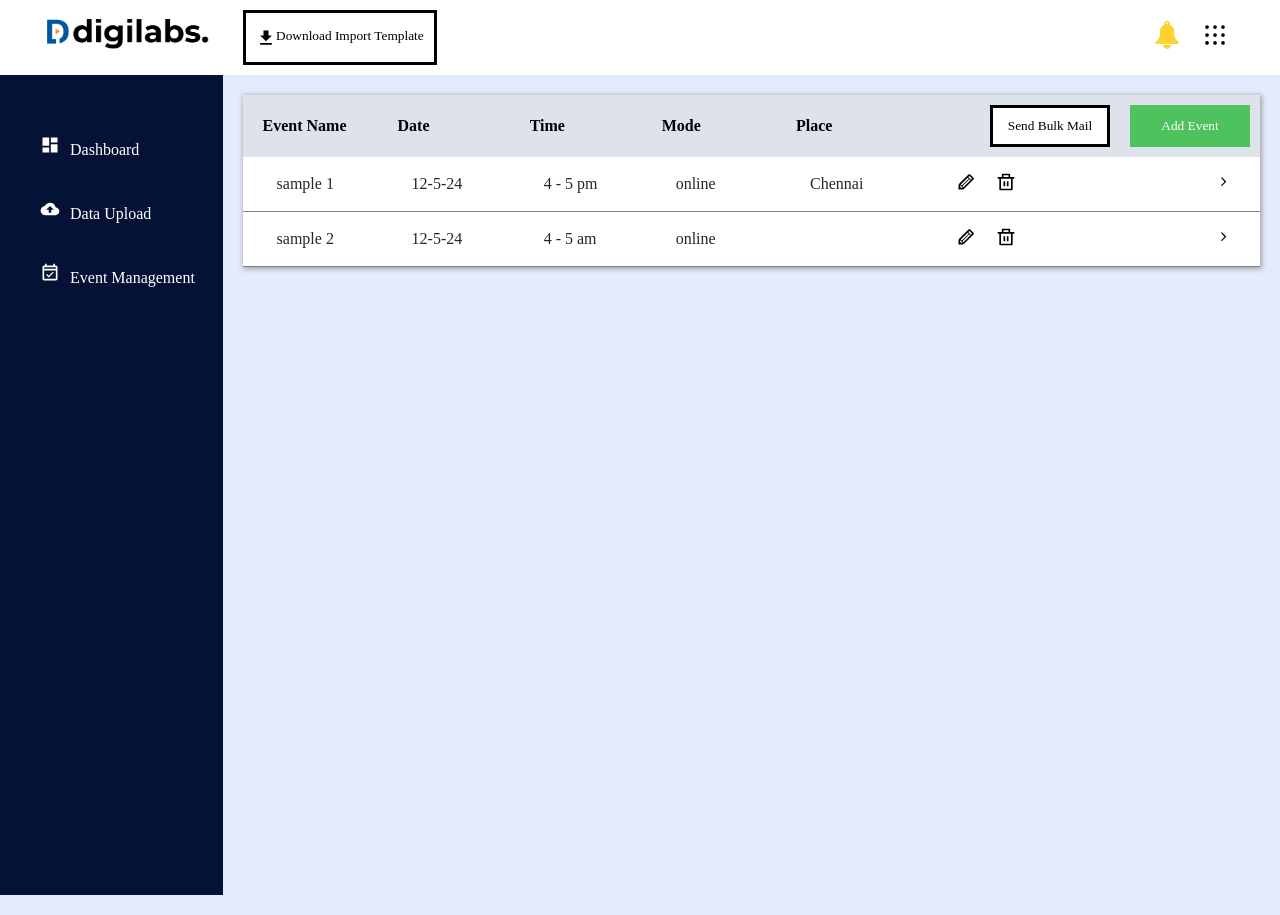
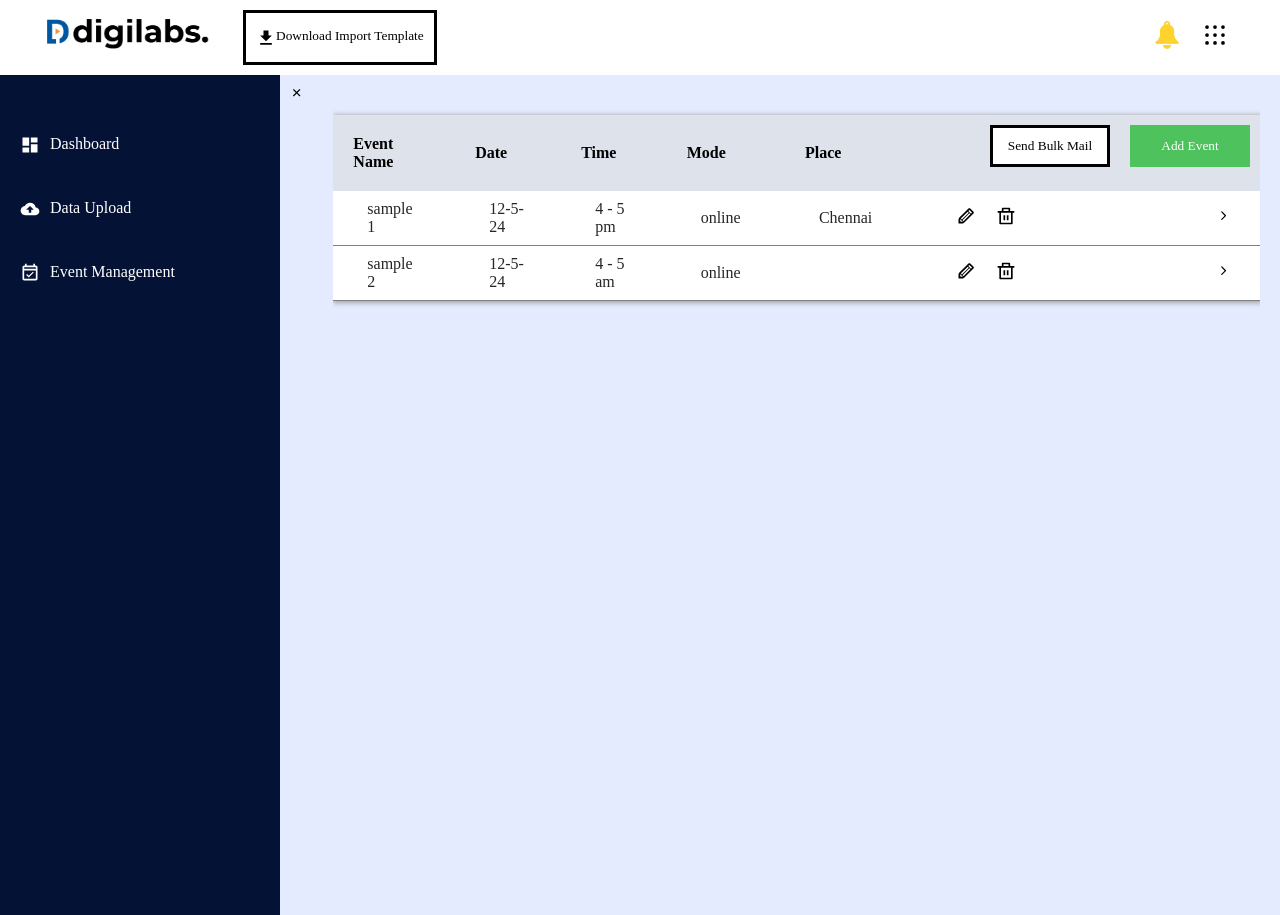
Before and after one commit to Mithileshkumaar/digilabs, a React (Create React App) app: page /eventmanagement in a window 1280 px wide. Built offline with nearby package versions, Linux system fonts and the light colour scheme; a web font is replaced by a local one.

Commit message:
functionalities added

```diff
--- a/src/components/css/sidebar.css
+++ b/src/components/css/sidebar.css
@@ -5,12 +5,14 @@
       color: white;
       padding-top: 20px;
       position: relative;
-      overflow-x: hidden;
+      overflow-x: 10px;
 
 }
 
+
+
 .items {
-      padding: 20px 30px;
+      padding: 20px 10px;
 }
 
 li:hover {
--- a/src/components/sidebar.jsx
+++ b/src/components/sidebar.jsx
@@ -2,27 +2,46 @@ import './css/sidebar.css';
 import { MdDashboard } from "react-icons/md";
 import { IoMdCloudUpload } from "react-icons/io";
 import { MdOutlineEventAvailable } from "react-icons/md";
+import { Link } from "react-router-dom";
+
 
 function Sidebar() {
       return (
             <div className="sidebar">
-                  <li className='items'>
-                        <a>
+                  <li className='items' style={{ display: 'flex' }}>
+                        <Link to=''>
                               <MdDashboard style={{ fontSize: '20px', padding: '0px 10px' }} />
-                              Dashboard
-                        </a>
+
+                        </Link>
+                        Dashboard
                   </li>
-                  <li className='items'>
-                        <a href='/dataupload'>
-                              <span>
+                  <li className='items' >
+                        <Link to='/dataupload' style={{ display: 'flex' }}>
+                              <div>
                                     <IoMdCloudUpload style={{ fontSize: '20px', padding: '0px 10px' }} />
-                              </span>
-                              Data Upload
-                        </a>
+
+                              </div>
+                              <div>
+                                    Data Upload
+                              </div>
+
+                        </Link>
+
+
+
                   </li>
-                  <li className='items'>
-                        <MdOutlineEventAvailable style={{ fontSize: '20px', padding: '0px 10px' }} />
-                        <a href='/eventmanagement'>Event Management</a>
+                  <li className='items' >
+                        <Link to='/eventmanagement' style={{ display: 'flex' }}>
+                              <div>
+                                    <MdOutlineEventAvailable style={{ fontSize: '20px', padding: '0px 10px' }} />
+
+                              </div>
+                              <div>
+                                    Event Management
+
+                              </div>
+                        </Link>
+
                   </li>
             </div>
       );
--- a/src/index.js
+++ b/src/index.js
@@ -14,10 +14,10 @@ export default function App() {
 
 
 
-        <Route path="/" element={<Login />} />
-        <Route path="/dataupload" element={<DataUpload />} />
-        <Route path="/eventmanagement" element={<EventManagement />} />
-        <Route path="/college" element={<College />} />
+        <Route path="/" activeClassName="selected" element={<Login />} />
+        <Route path="/dataupload" activeClassName="selected" element={<DataUpload />} />
+        <Route path="/eventmanagement" activeClassName="selected" element={<EventManagement />} />
+        <Route path="/college" activeClassName="selected" element={<College />} />
 
 
 
--- a/src/pages/colleges.jsx
+++ b/src/pages/colleges.jsx
@@ -41,12 +41,12 @@ function DataUpload() {
       const [open, setOpen] = useState(false);
       const [tableContents, setTableContents] = useState([
             {
-                  College: 'College 1',
+                  College: 'Sample Students name 1',
                   students: 11,
                   import: 'Import File',
             },
             {
-                  College: 'College 2',
+                  College: 'Sample Students name 2',
                   students: 121,
                   import: 'Import File',
             }
--- a/src/pages/css/dataupload.css
+++ b/src/pages/css/dataupload.css
@@ -8,6 +8,7 @@
       margin: 20px 20px;
       text-align: center;
       width: 100%;
+      overflow-x: auto;
 }
 
 th {
@@ -36,6 +37,9 @@ td {
 }
 
 table {
+      width: 100%;
+      border-collapse: collapse;
+      color: #262626;
       box-shadow: 1px 1px 5px 1px rgb(162, 163, 163);
 }
 
@@ -48,18 +52,7 @@ table {
 @media only screen and (max-width: 768px) {
       .dataupload-content {
             margin: 10px;
-      }
+            overflow-x: 10px;
 
-      th,
-      td {
-            padding: 10px;
-      }
-
-      .heading {
-            padding: 15px;
-      }
-
-      .heading button {
-            margin: 5px;
       }
 }
--- a/src/pages/css/eventmanagement.css
+++ b/src/pages/css/eventmanagement.css
@@ -8,12 +8,13 @@
       margin: 20px 20px;
       text-align: center;
       width: 100%;
+      overflow-x: auto;
+
 }
 
 .heading {
       background-color: #DDE2EB;
       color: #545454;
-
 }
 
 .heading button {
@@ -24,8 +25,6 @@ th {
       color: black;
       text-align: center;
       padding: 0px 24px;
-
-
 }
 
 table {
@@ -34,22 +33,17 @@ table {
       color: #262626;
       box-shadow: 1px 1px 5px 1px rgb(162, 163, 163);
 
+
 }
 
 td {
       background-color: #fff;
-
-
-
-
 }
 
-
-@media only screen and (max-width: 600px) {
+@media only screen and (max-width: 768px) {
       .eventmanagement-content {
             margin: 10px;
+            overflow-x: auto;
 
       }
-
-
 }
--- a/src/pages/data_upload.jsx
+++ b/src/pages/data_upload.jsx
@@ -1,6 +1,7 @@
 import React, { useState } from 'react';
 import Navbar from '../components/navbar';
 import './css/dataupload.css';
+import { Link } from "react-router-dom";
 import Sidebar from '../components/sidebar';
 import { TiPencil } from "react-icons/ti";
 import { RiDeleteBinLine } from "react-icons/ri";
@@ -8,6 +9,8 @@ import { IoIosArrowForward } from "react-icons/io";
 import { RiExpandUpDownFill } from "react-icons/ri";
 import Modal from "../components/modal";
 import { IoMdClose } from "react-icons/io";
+import { GrMenu } from "react-icons/gr";
+import { IoCloseSharp } from "react-icons/io5";
 
 function DataUpload() {
       const [CollegeName, setCollegeName] = useState('');
@@ -26,6 +29,11 @@ function DataUpload() {
             }
             return true;
       }
+      const [isSidebarOpen, setIsSidebarOpen] = useState(true);
+
+      const toggleSidebar = () => {
+            setIsSidebarOpen(!isSidebarOpen);
+      };
 
       function handleSaveCollege() {
             if (validate()) {
@@ -63,15 +71,29 @@ function DataUpload() {
             setCollegeName('');
             setStudents('');
       };
+      const handleDelete = (index) => {
+            const updatedTablecontent = [...tableContents]
+            updatedTablecontent.splice(index, 1);
+            setTableContents(updatedTablecontent)
 
+
+      }
       return (
             <div className="Dataupload">
                   <Navbar />
                   <div className='content'>
-                        <div className='sidebar'>
-                              <Sidebar />
-                        </div>
-                        <div className='dataupload-content'>
+                        {isSidebarOpen && (
+                              <div className='sidebar'>
+                                    <Sidebar />
+                              </div>
+
+                        )}
+                        <button className="toggle-button" onClick={toggleSidebar} style={{ textAlign: 'start', height: '40px', border: 'none', backgroundColor: '#E4EBFF' }} >
+                              {isSidebarOpen ? <IoCloseSharp /> : <GrMenu />}
+                        </button>
+                        <div className='dataupload-content' style={{ paddingTop: '20px' }}>
+
+
                               <table>
                                     <thead>
                                           <tr className='heading'>
@@ -118,14 +140,15 @@ function DataUpload() {
                                                                   <button style={{ border: 'none' }}>
                                                                         <TiPencil style={{ fontSize: '20px' }} />
                                                                   </button>
-                                                                  <button style={{ border: 'none' }}>
+                                                                  <button style={{ border: 'none' }} onClick={handleDelete}>
                                                                         <RiDeleteBinLine style={{ fontSize: '20px' }} />
                                                                   </button>
                                                             </td>
                                                             <td style={{ textAlign: 'end', paddingRight: "20px" }}>
-                                                                  <button style={{ border: 'none' }}>
+                                                                  <Link to="/college">  <button style={{ border: 'none' }}>
                                                                         <IoIosArrowForward />
                                                                   </button>
+                                                                  </Link>
                                                             </td>
                                                       </tr>
                                                 </React.Fragment>
--- a/src/pages/event_management.jsx
+++ b/src/pages/event_management.jsx
@@ -7,6 +7,8 @@ import { RiDeleteBinLine } from "react-icons/ri";
 import { IoIosArrowForward } from "react-icons/io";
 import Modal from "../components/modal";
 import { IoMdClose } from "react-icons/io";
+import { GrMenu } from "react-icons/gr";
+import { IoCloseSharp } from "react-icons/io5";
 
 function EventManagement() {
       const [EventName, setEventName] = useState('');
@@ -16,6 +18,8 @@ function EventManagement() {
       const [place, setPlace] = useState('');
       const [error, setError] = useState('');
       const [open, setOpen] = useState(false);
+      // const [editMode, setEditMode] = useState(false);
+      // const [editIndex, setEditIndex] = useState(null);
       const [tableContents, setTableContents] = useState([
             {
                   EventName: 'sample 1',
@@ -33,6 +37,11 @@ function EventManagement() {
                   btn: 'btn'
             }
       ]);
+      const [isSidebarOpen, setIsSidebarOpen] = useState(true);
+
+      const toggleSidebar = () => {
+            setIsSidebarOpen(!isSidebarOpen);
+      };
 
       const handleClose = () => {
             setOpen(false);
@@ -84,15 +93,58 @@ function EventManagement() {
                   setPlace('');
             }
       }
+      const handleDelete = (index) => {
+            const updatedTableContents = [...tableContents];
+            updatedTableContents.splice(index, 1);
+            setTableContents(updatedTableContents);
+      };
+      // const handleEdit = (index) => {
+      //       setEventName(tableContents[index].EventName);
+      //       setDate(tableContents[index].date);
+      //       setTime(tableContents[index].time);
+      //       setMode(tableContents[index].mode);
+      //       setPlace(tableContents[index].place);
+      //       setEditMode(true);
+      //       setEditIndex(index);
+      //       handleOpen(); // Open the modal for editing
+      // };
+      // const handleSaveEdit = () => {
+      //       const updatedTableContents = [...tableContents];
+      //       updatedTableContents[editIndex] = {
+      //             EventName,
+      //             date,
+      //             time,
+      //             mode,
+      //             place,
+      //       };
+      //       setTableContents(updatedTableContents);
+      //       handleClose();
+      //       setEventName('');
+      //       setDate('');
+      //       setTime('');
+      //       setMode('');
+      //       setPlace('');
+      //       setEditMode(false);
+      // };
 
       return (
             <div className="eventmanagement">
                   <Navbar />
+
                   <div className='content'>
-                        <div className='sidebar'>
-                              <Sidebar />
-                        </div>
-                        <div className='eventmanagement-content'>
+
+                        {isSidebarOpen && (
+                              <div className='sidebar'>
+                                    <Sidebar />
+                              </div>
+                        )}
+                        <button className="toggle-button" onClick={toggleSidebar} style={{ textAlign: 'start', height: '40px', border: 'none', backgroundColor: '#E4EBFF' }} >
+                              {isSidebarOpen ? <IoCloseSharp /> : <GrMenu />}
+
+                        </button>
+                        <div className='eventmanagement-content' style={{ paddingTop: '20px' }}
+                        >
+
                               <table>
                                     <thead>
                                           <tr className='heading'>
@@ -173,17 +225,31 @@ function EventManagement() {
                                                             <td style={{ width: '70px' }}>{item.time}</td>
                                                             <td style={{ width: '70px' }}>{item.mode}</td>
                                                             <td style={{ width: '70px' }}>{item.place}</td>
-                                                            <td style={{ display: 'flex' }}><button style={{ border: 'none' }}>  <TiPencil style={{ fontSize: '20px' }} /></button>
-                                                                  <button style={{ border: 'none' }}><RiDeleteBinLine style={{ fontSize: '20px' }} /></button>
+                                                            <td style={{ display: 'flex' }}>
+                                                                  <button style={{ border: 'none' }}
+                                                                  // onClick={() => handleEdit(index)}
+                                                                  >
+                                                                        <TiPencil style={{ fontSize: '20px' }} />
+                                                                  </button>
+                                                                  <button style={{ border: 'none' }} onClick={() => handleDelete(index)}>
+                                                                        <RiDeleteBinLine style={{ fontSize: '20px' }} />
+                                                                  </button>
                                                             </td>
-                                                            <td style={{ textAlign: 'end', paddingRight: "20px", }}><button style={{ border: 'none' }}><IoIosArrowForward /></button></td>
+                                                            <td style={{ textAlign: 'end', paddingRight: "20px", }}>
+                                                                  <button style={{ border: 'none' }}><IoIosArrowForward /></button>
+                                                            </td>
                                                       </tr>
                                                 </React.Fragment>
                                           ))}
                                     </tbody>
                               </table>
+                              <div className='pagination'>
+
+                              </div>
                         </div>
                   </div>
+
+
             </div>
       );
 }
```
Also changed, not shown: src/components/navbar.jsx (+21 -15 lines).
